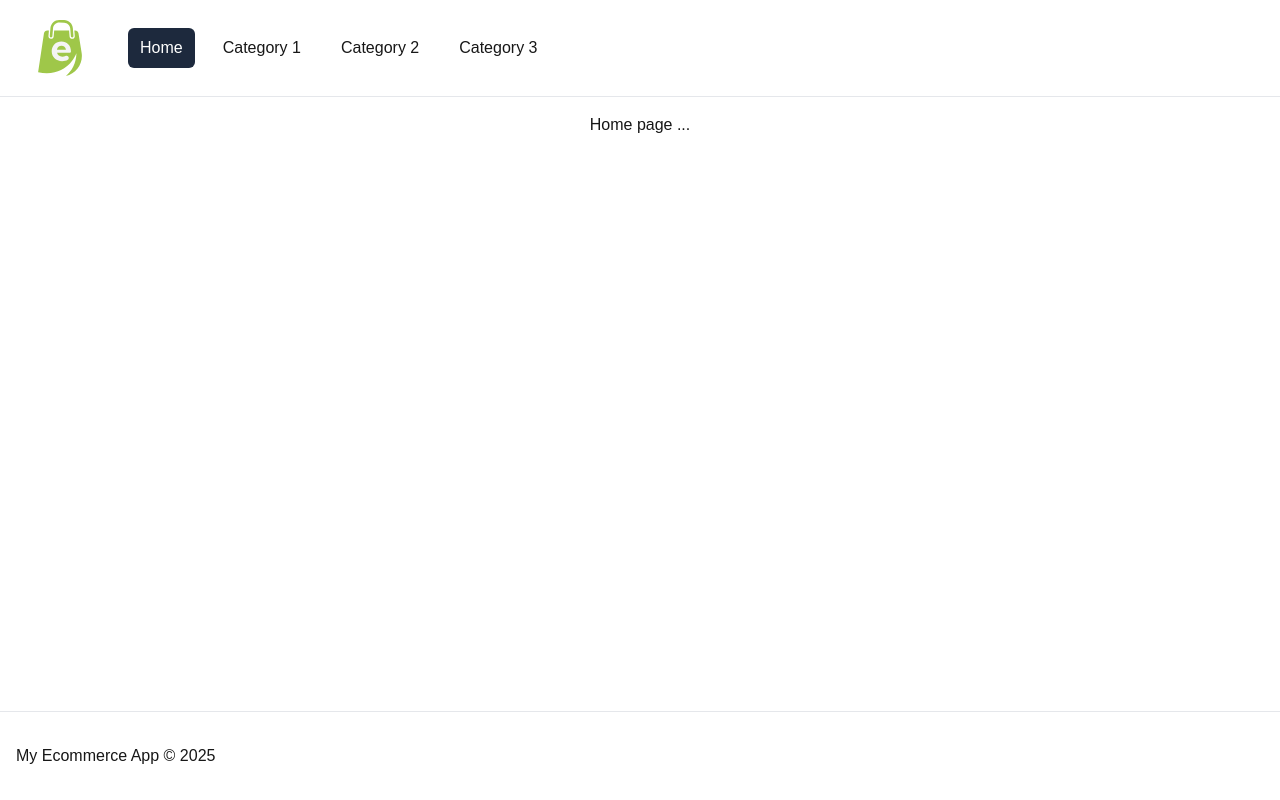
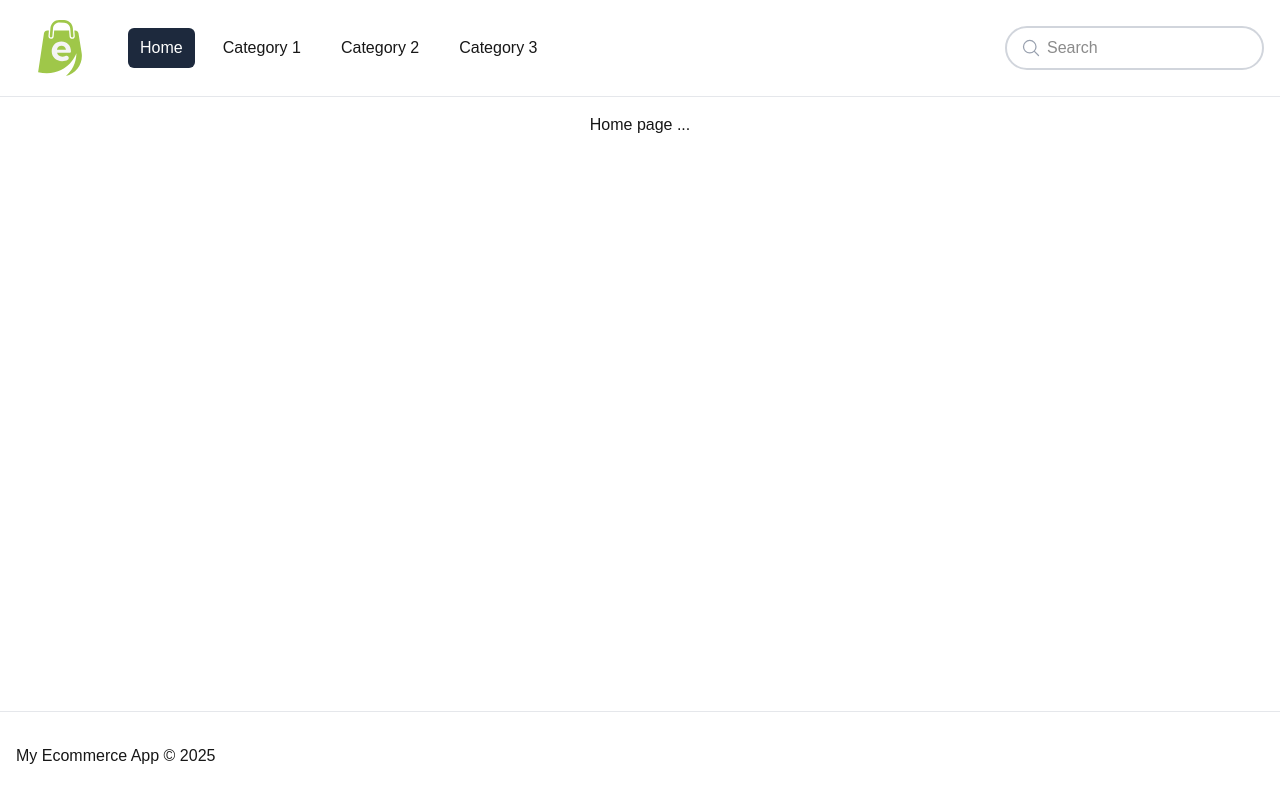
Before and after one commit to belal-mazlom/search-bar-next, a Next.js app: page / in a window 1280 px wide. Built offline with nearby package versions, Linux system fonts and the light colour scheme.

Commit message:
Init search bar component

```diff
--- a/src/components/Header/index.tsx
+++ b/src/components/Header/index.tsx
@@ -1,10 +1,15 @@
 import Navigation from "./Navigation";
-
+import SearchBar from "../SearchBar";
 const Header = () => {
   return (
     <header className="w-full border-b border-gray-200">
-      <div className="mx-auto max-w-7xl min-h-24 flex items-center justify-center md:justify-start">
-        <Navigation />
+      <div className="mx-auto max-w-7xl min-h-24 flex items-center justify-between flex-col md:flex-row gap-4">
+        <div className="left-side">
+          <Navigation />
+        </div>
+        <div className="right-side w-full md:w-auto">
+          <SearchBar />
+        </div>
       </div>
     </header>
   );
--- /dev/null
+++ b/src/components/SearchBar/index.tsx
@@ -0,0 +1,16 @@
+import { MagnifyingGlassIcon } from "@heroicons/react/24/outline";
+
+const SearchBar = () => {
+  return (
+    <div className="relative py-2 px-4">
+      <MagnifyingGlassIcon className="absolute left-8 top-5 h-5 w-5 text-gray-400" />
+      <input
+        type="text"
+        placeholder="Search"
+        className="w-full rounded-full border-2 border-gray-300 p-2 pl-10"
+      />
+    </div>
+  );
+};
+
+export default SearchBar;
```
